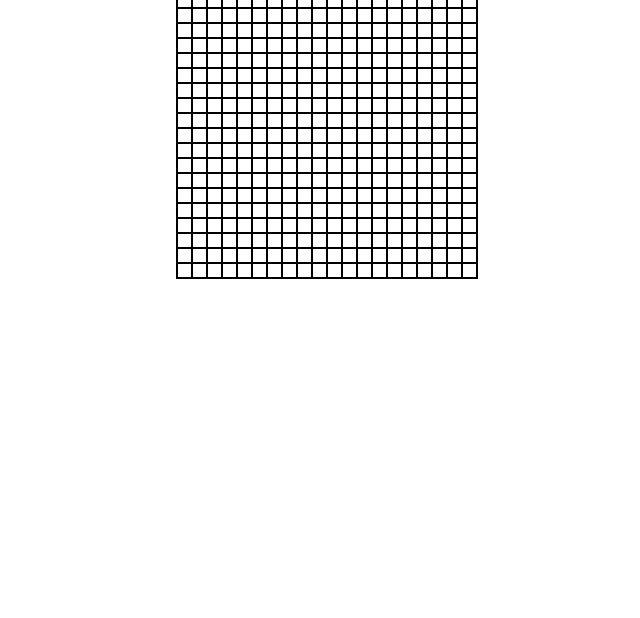
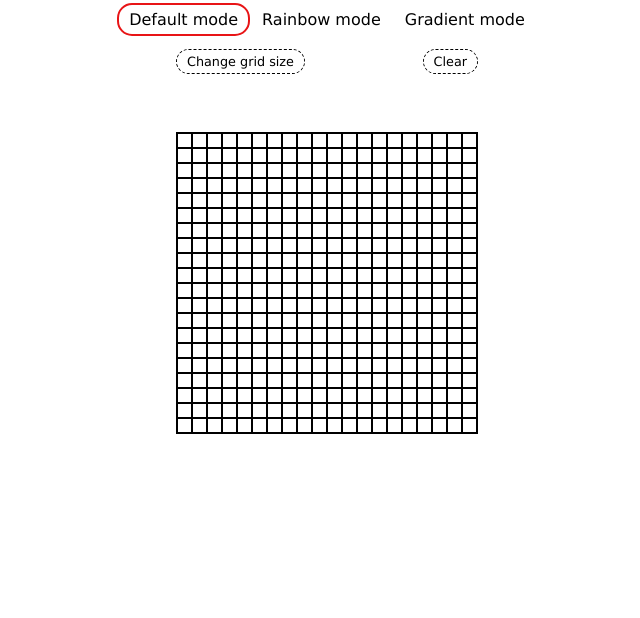
Before and after one commit to BonkersCoding/etch-a-sketch, a plain HTML site: page index.html in a window 1280 px wide. Shown: the part 198-816 px from the top of the page, without its empty margins (313-953 px from the left). Drawn offline with Linux system fonts and the light colour scheme.

Commit message:
Change positioning

```diff
--- a/style.css
+++ b/style.css
@@ -1,9 +1,9 @@
 body {
-    height: 100wh;
+    height: 100vh;
     display: flex;
     flex-direction: column;
     align-items: center;
-    justify-content: space-between;
+    justify-content: center;
     font-family: Verdana, Geneva, Tahoma, sans-serif;
 }
 
@@ -38,7 +38,7 @@ h2 {
     min-width: 300px;
     border: 1px solid black;
     flex-shrink: 1;
-    margin: 20px 10px;
+    margin: 50px 10px;
 }
 
 .modes {
```
